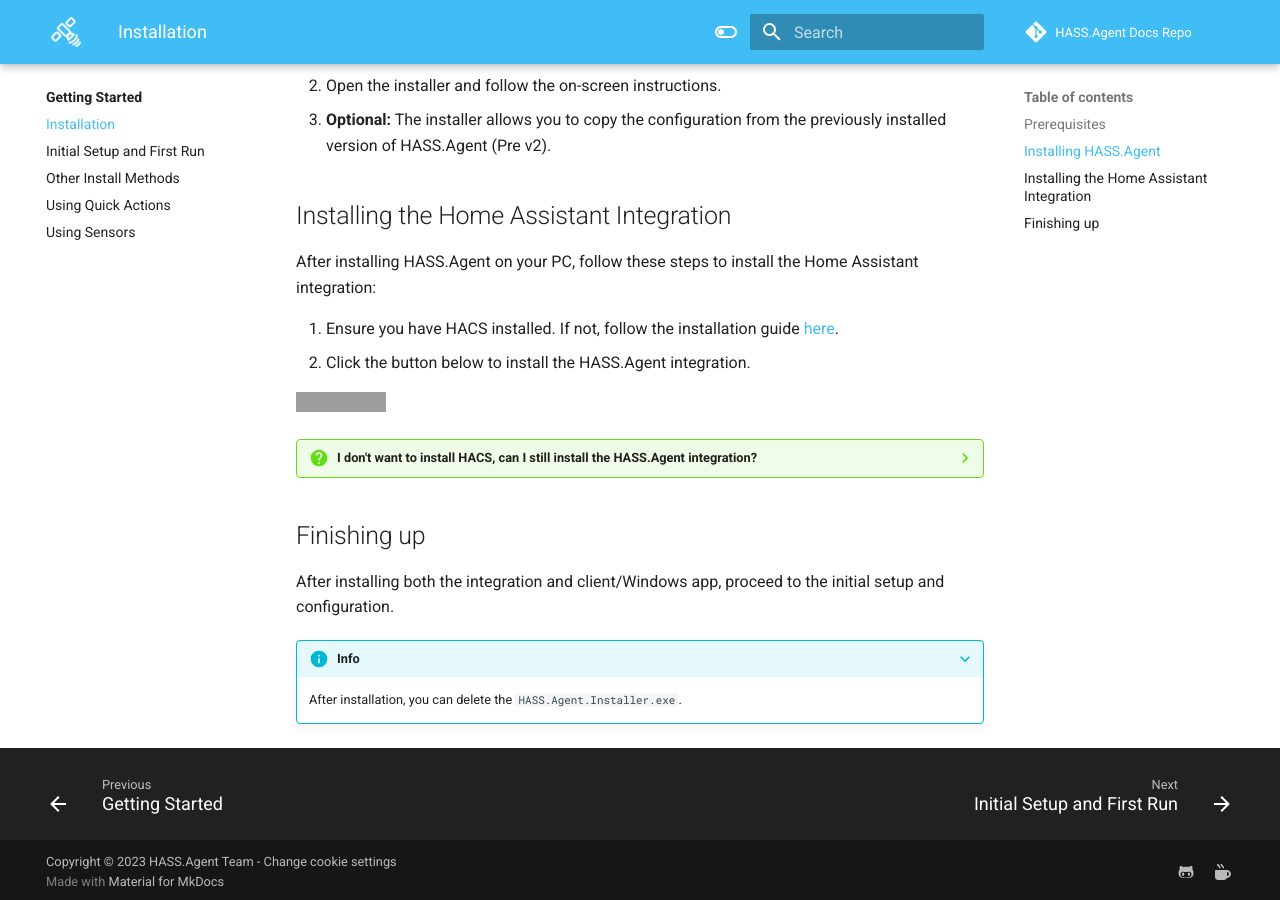
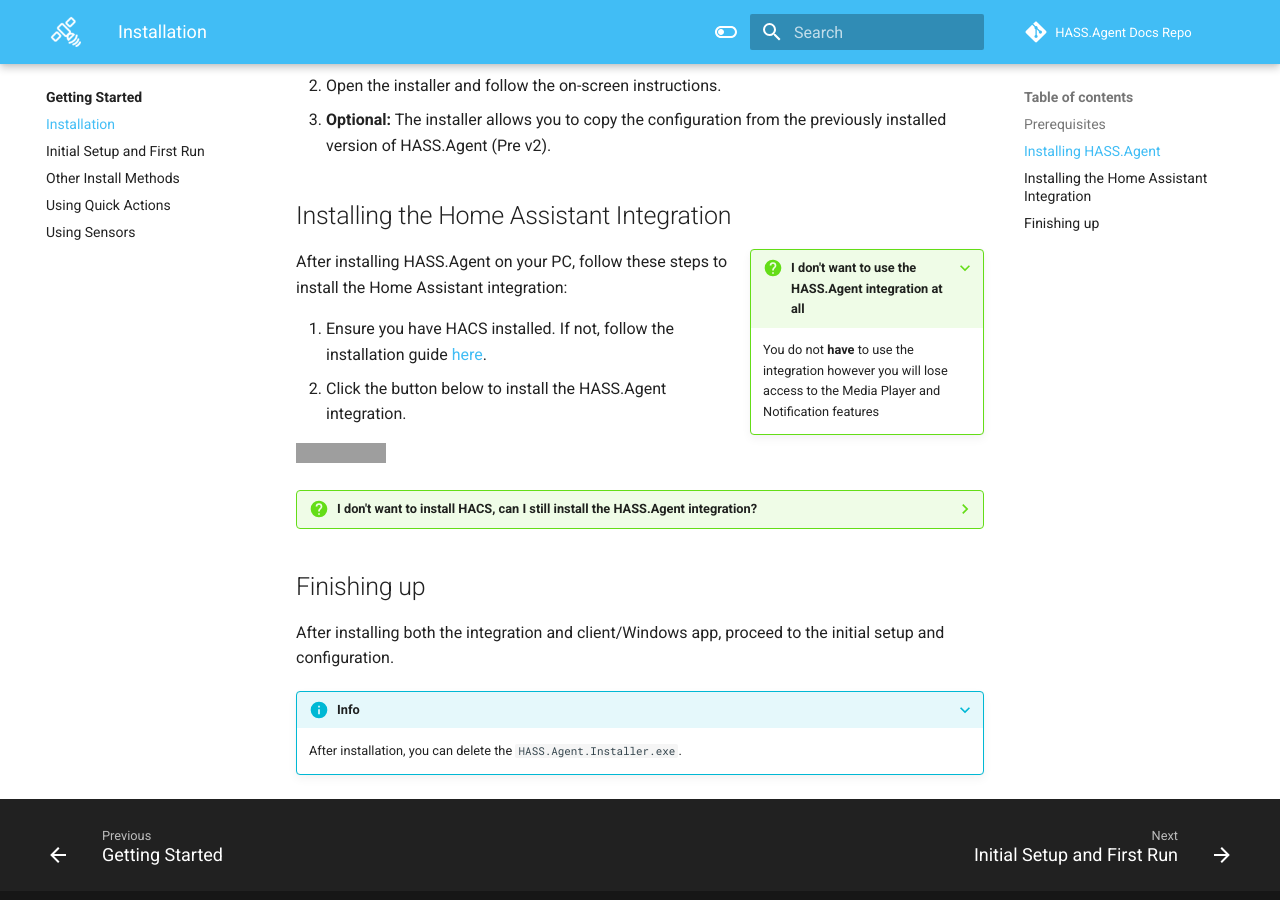
Before and after one commit to hass-agent/HASS.Agent-Documentation, an MkDocs documentation site: the page built from docs/getting-started/installation.md, in a window 1280 px wide and 900 px high, scrolled down 793 px. Built offline with MkDocs 1.6.1 and Material for MkDocs 9.7.7, drawn with Linux system fonts in a browser that asks for light colours; a script that is not in the unit is left out; comment, search, counter and statistics services are not loaded; the version menu is left out; grey boxes are pictures that could not be loaded.

Commit message:
HAD-75 Add info on not installing integration and remove "HACS" wording in the initial setup

```diff
--- a/docs/getting-started/installation.md
+++ b/docs/getting-started/installation.md
@@ -22,6 +22,10 @@
 
 ## Installing the Home Assistant Integration
 
+???+ question inline end "I don't want to use the HASS.Agent integration at all"
+
+    You do not **have** to use the integration however you will lose access to the Media Player and Notification features
+
 After installing HASS.Agent on your PC, follow these steps to install the Home Assistant integration:
 
 1. Ensure you have HACS installed. If not, follow the installation guide [here](https://hacs.xyz/docs/setup/download){: target="\_blank"}.
```
Also changed, not shown: docs/getting-started/initial-setup.md (+1 -1 lines).
